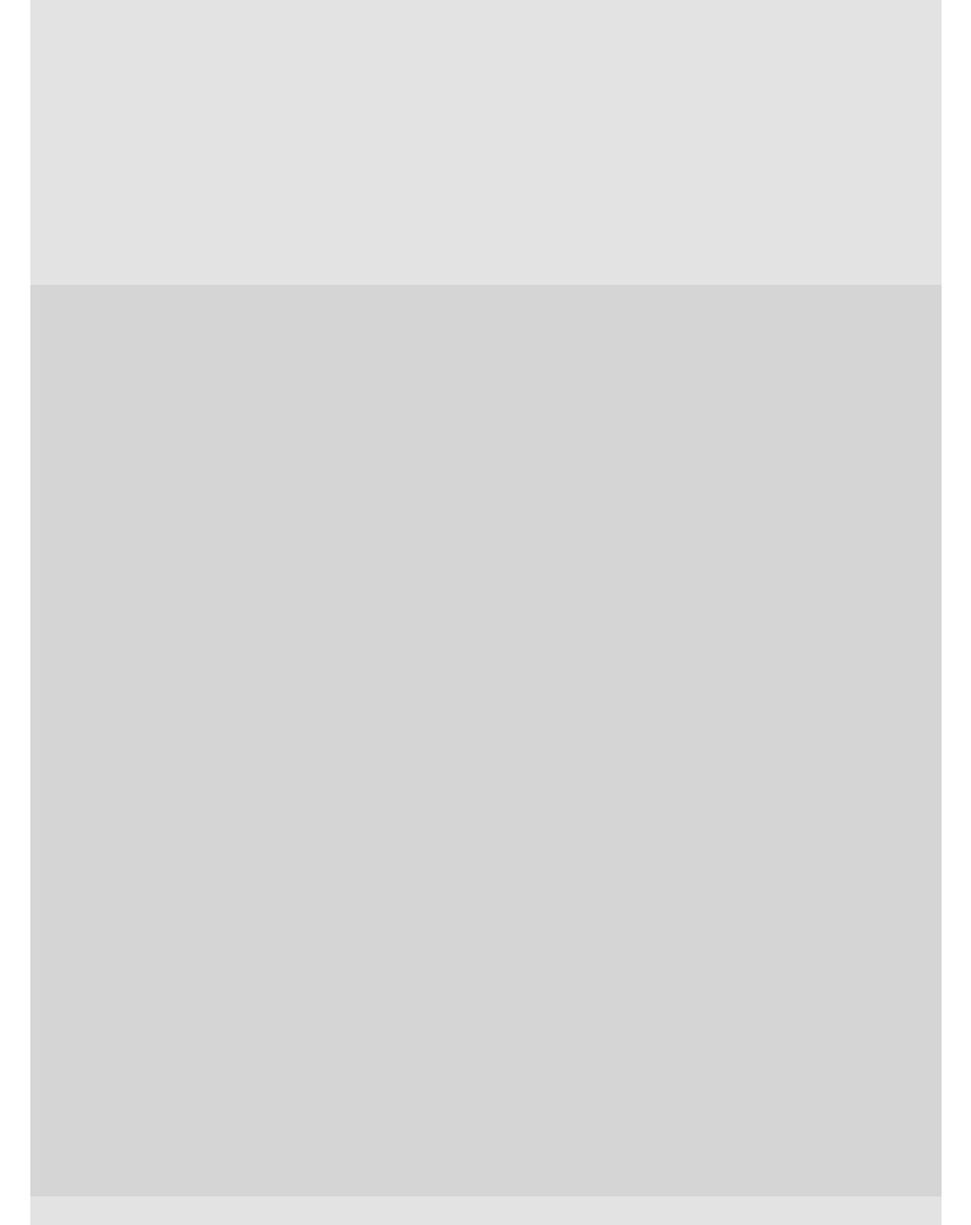
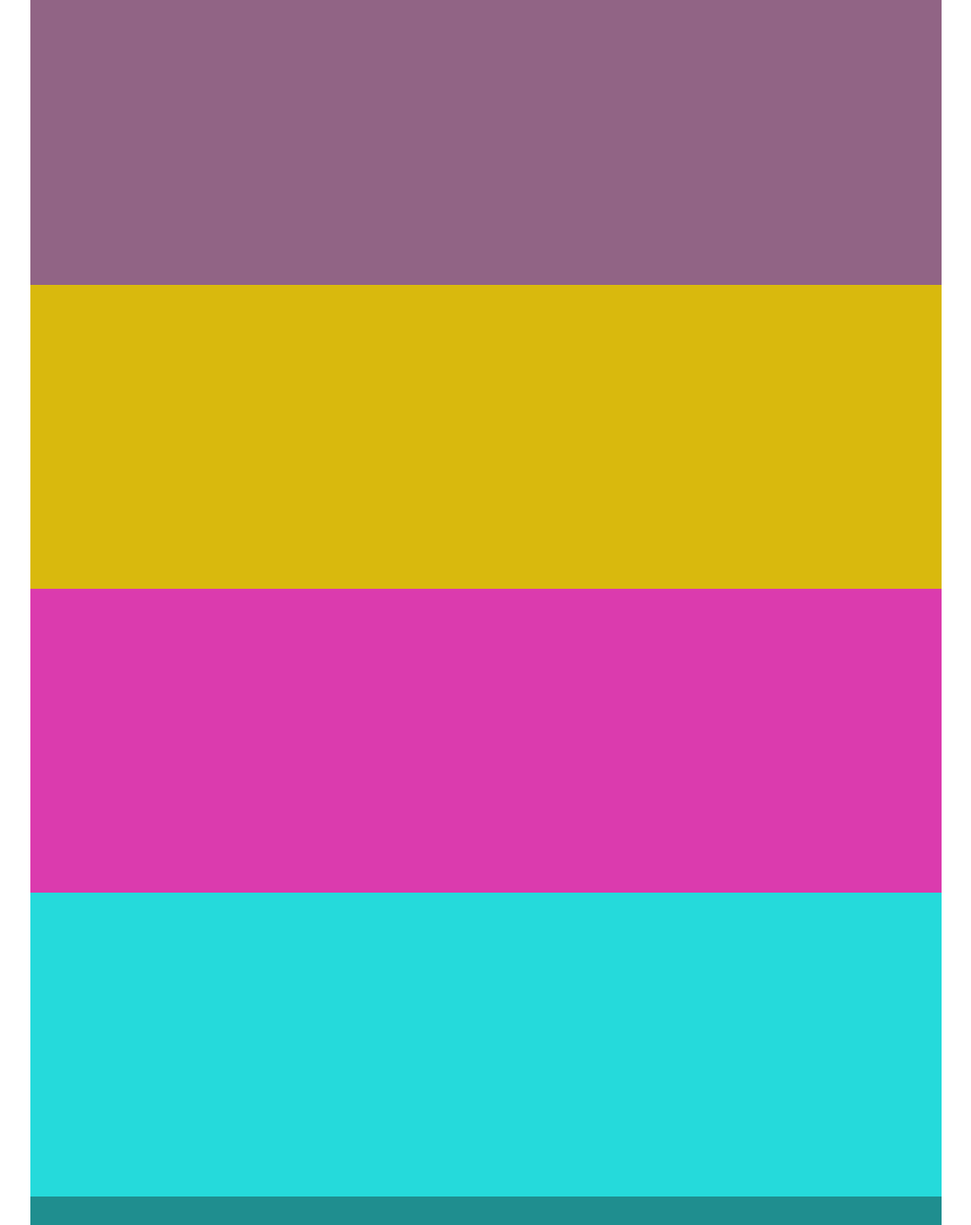
Before and after one commit to nolazelaya/coding-responsive-websites, a plain HTML site: page 03.01-206-colors-starter/index.html in a window 1280 px wide. Shown: the whole page at 95% size, without its empty margins (128-1151 px from the left). Drawn offline with Linux system fonts and the light colour scheme.

Commit message:
Added width-responsive background color

```diff
--- a/03.01-206-colors-starter/css/main.css
+++ b/03.01-206-colors-starter/css/main.css
@@ -34,15 +34,15 @@ header {
 }
 
 #column-1 {
-  background: #d5d5d5;
+  background: #d9c0bf;
 }
 
 #column-2 {
-  background: #d5d5d5;
+  background: #abc4da;
 }
 
 #column-3 {
-  background: #d5d5d5;
+  background: #d5d993;
 }
 
 
@@ -60,23 +60,23 @@ footer {
 
 @media (min-width: 768px) {
   header {
-    background-color: ;
+    background-color: #636191;
   }
 
   #column-1 {
-    background-color: ;
+    background-color: #D95309;
   }
 
   #column-2 {
-    background-color: ;
+    background-color: #3D37DB;
   }
 
   #column-3 {
-    background-color: ;
+    background-color: #44DB21;
   }
 
   footer {
-    background-color: ;
+    background-color: #328F1D;
   }
 
 }
@@ -85,23 +85,23 @@ footer {
 /*---------- Desktops ----------*/
 @media (min-width: 1200px) {
   header {
-    background-color: ;
+    background-color: #916485;
   }
 
   #column-1 {
-    background-color: ;
+    background-color: #D9B90D;
   }
 
   #column-2 {
-    background-color: ;
+    background-color: #DB3BAE;
   }
 
   #column-3 {
-    background-color: ;
+    background-color: #25DADB;
   }
 
   footer {
-    background-color: ;
+    background-color: #1F8E8F;
   }
 
 }
```
